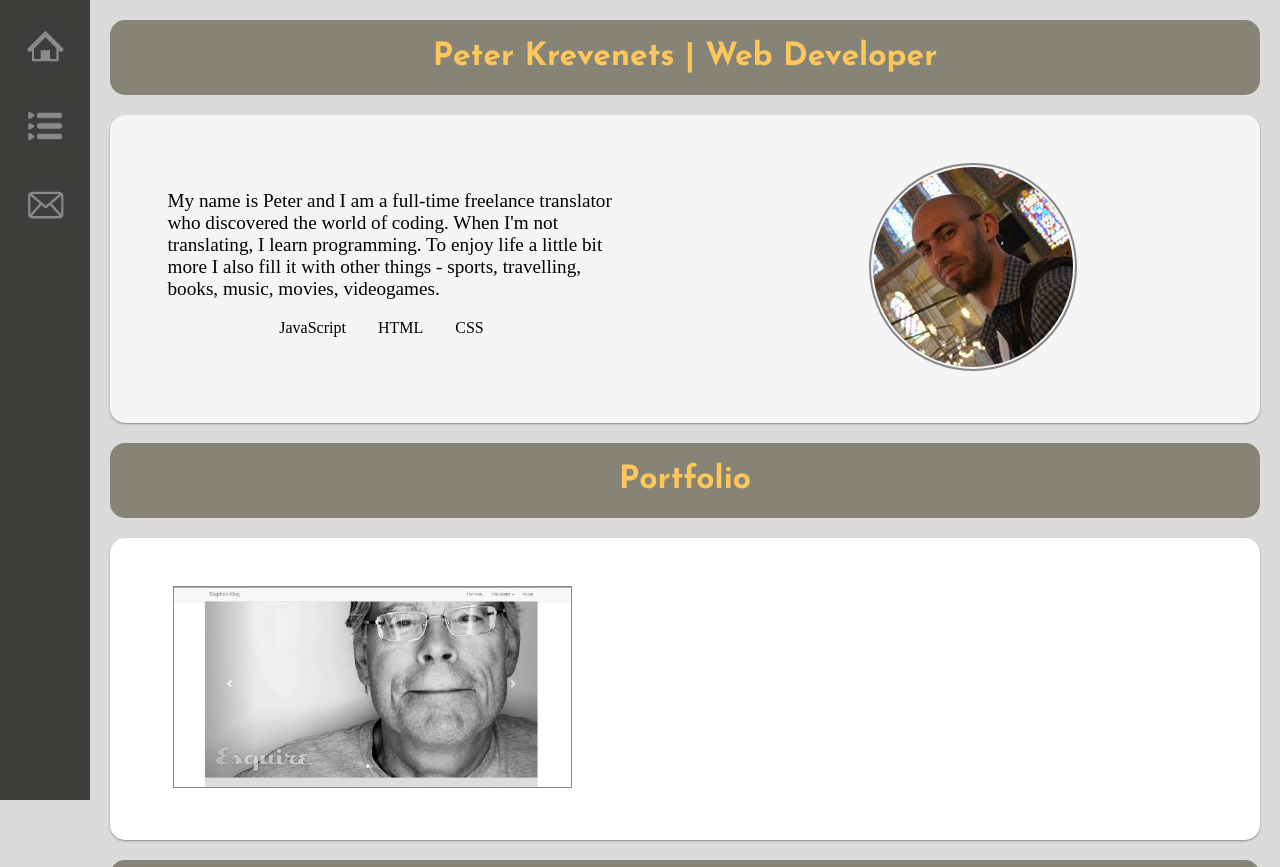
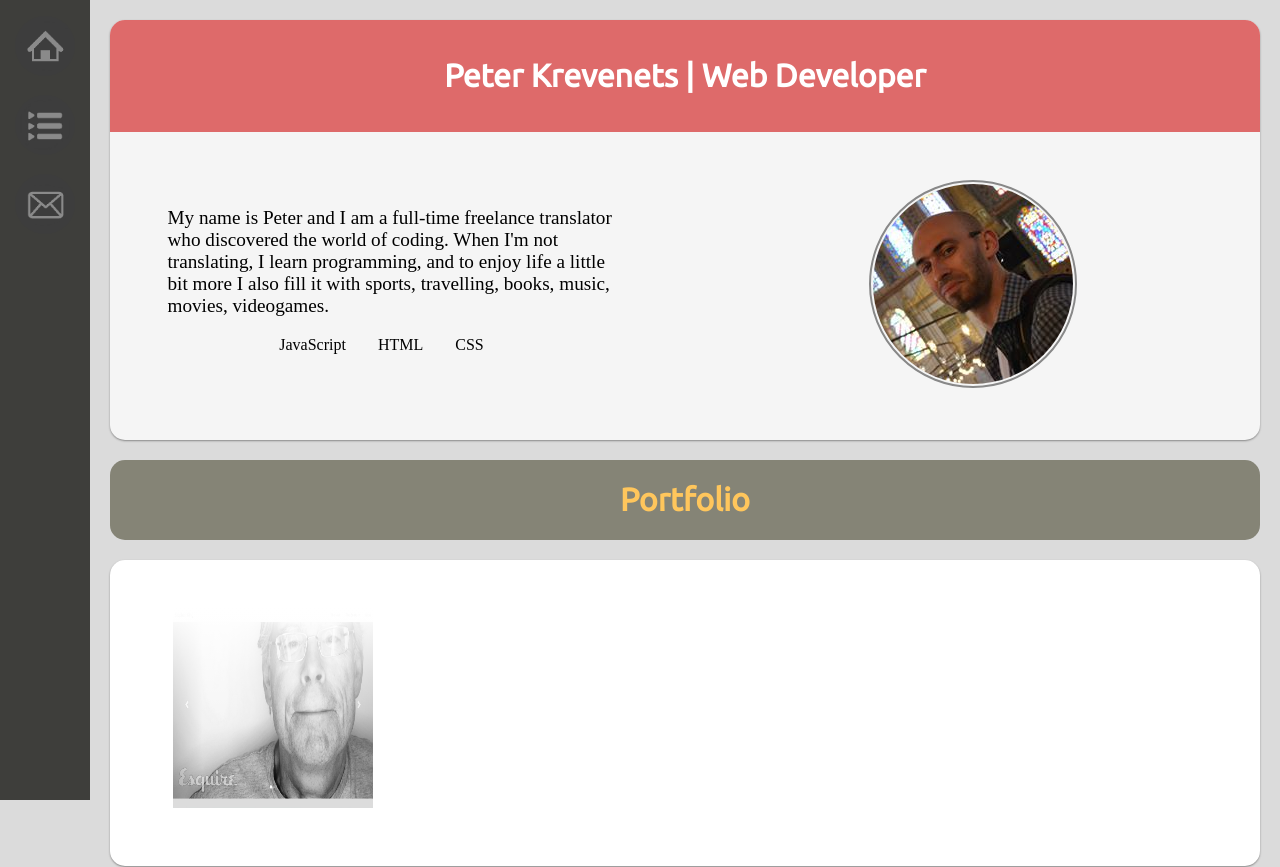
Before and after one commit to portojs/portfolio_1, a React app: page / in a window 1280 px wide. Shown: the top 867 px of the page. Built offline with nearby package versions, Linux system fonts and the light colour scheme; a web font is replaced by a local one.

Commit message:
Integrate about-splash into about-content

```diff
--- a/index.html
+++ b/index.html
@@ -4,6 +4,7 @@
     <title>Peter Krevenets | Front-End Developer</title>
     <!-- <link href="src/scss/normalize.css" rel="stylesheet"> -->
     <link href='https://fonts.googleapis.com/css?family=Josefin+Sans:400,700|Josefin+Slab:400,700|Quattrocento:400,700' rel='stylesheet' type='text/css'>
+    <link href='https://fonts.googleapis.com/css?family=Ubuntu|Varela+Round|Istok+Web' rel='stylesheet' type='text/css'>
   </head>
   <body>
 
--- a/src/components/page-about.js
+++ b/src/components/page-about.js
@@ -4,18 +4,16 @@ class PageAbout extends Component {
   render() {
     return (
       <div id="about">
-        <div className="splash">
-          <div className="splash-title">
+        <div className="content">
+          <div className="content-title">
             <h1>Peter Krevenets | Web Developer</h1>
           </div>
-        </div>
-        <div className="content">
           <div className="left-column">
             <p>
               My name is Peter and I am a full-time freelance translator
               who discovered the world of coding. When I&#39;m not translating,
-              I learn programming. To enjoy life a little bit more I also
-              fill it with other things - sports, travelling, books, music, movies,
+              I learn programming, and to enjoy life a little bit more I also
+              fill it with sports, travelling, books, music, movies,
               videogames.
             </p>
             <ul>
--- a/src/components/page-portfolio.js
+++ b/src/components/page-portfolio.js
@@ -13,7 +13,6 @@ class PagePortfolio extends Component {
           <ul>
             <li>
               <a href="http://codepen.io/GuRuGu/full/ONPXKb/" target="_blank">
-                <img src="src/img/portfolio-content1.jpg" label="Stephen King Tribute Page" />
               </a>
             </li>
           </ul>
@@ -24,3 +23,5 @@ class PagePortfolio extends Component {
 }
 
 export default PagePortfolio;
+
+// <img src="src/img/portfolio-content1_2.jpg" label="Stephen King Tribute Page" />
--- a/src/scss/app.scss
+++ b/src/scss/app.scss
@@ -13,6 +13,9 @@ h2,
 h3,
 h4 {
   font-family: 'Josefin Sans', sans-serif;
+  font-family: 'Ubuntu', sans-serif;
+  // font-family: 'Varela Round', sans-serif;
+  // font-family: 'Istok Web', sans-serif;
 }
 
 p {
@@ -157,6 +160,15 @@ ul {
   box-shadow: 0 1px 2px #888;
 }
 
+#about .content-title {
+  text-align: center;
+  color: #fff;
+  background-color: #de6a6a;
+  padding: 1em 0;
+  border-top-left-radius: 15px;
+  border-top-right-radius: 15px;
+}
+
 #about .content .left-column,
 #about .content .right-column {
   display: inline-block;
@@ -204,9 +216,22 @@ ul {
   padding: 3em;
 }
 
+#portfolio .content a {
+  width: auto;
+  background: linear-gradient(#fff, transparent 90%),
+              url('../img/portfolio-content1_2.jpg');
+  display: block;
+  min-height: 200px;
+  background-repeat: no-repeat;
+  background-size: 200px 200px;
+  padding: 0 0 0 30px;
+  margin: 0 0 10px;
+}
+
 #portfolio .content img {
   height: 200px;
   width: auto;
+  padding: 2px;
   border: 1px solid #888;
   // border-radius: 50%;
 }
```
Also changed, not shown: src/img/portfolio-content1_2.jpg (added).
